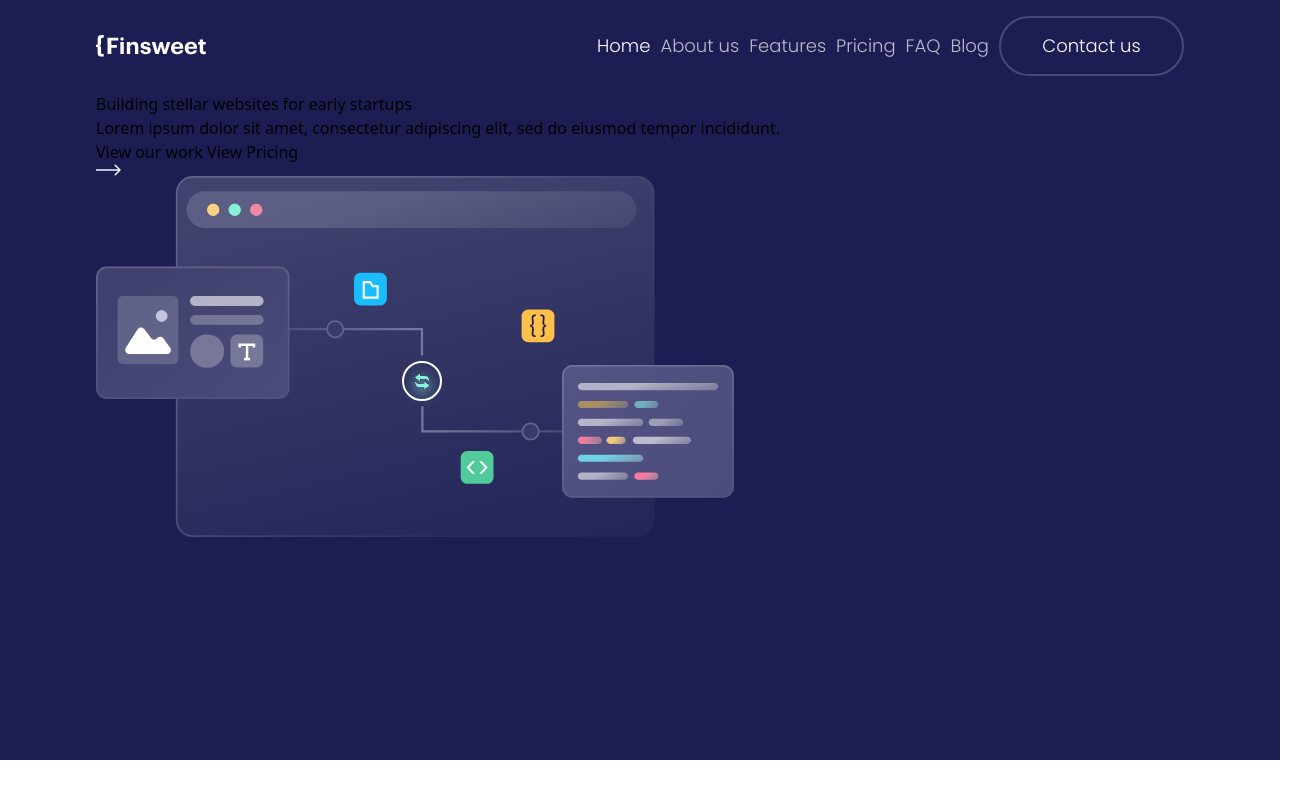
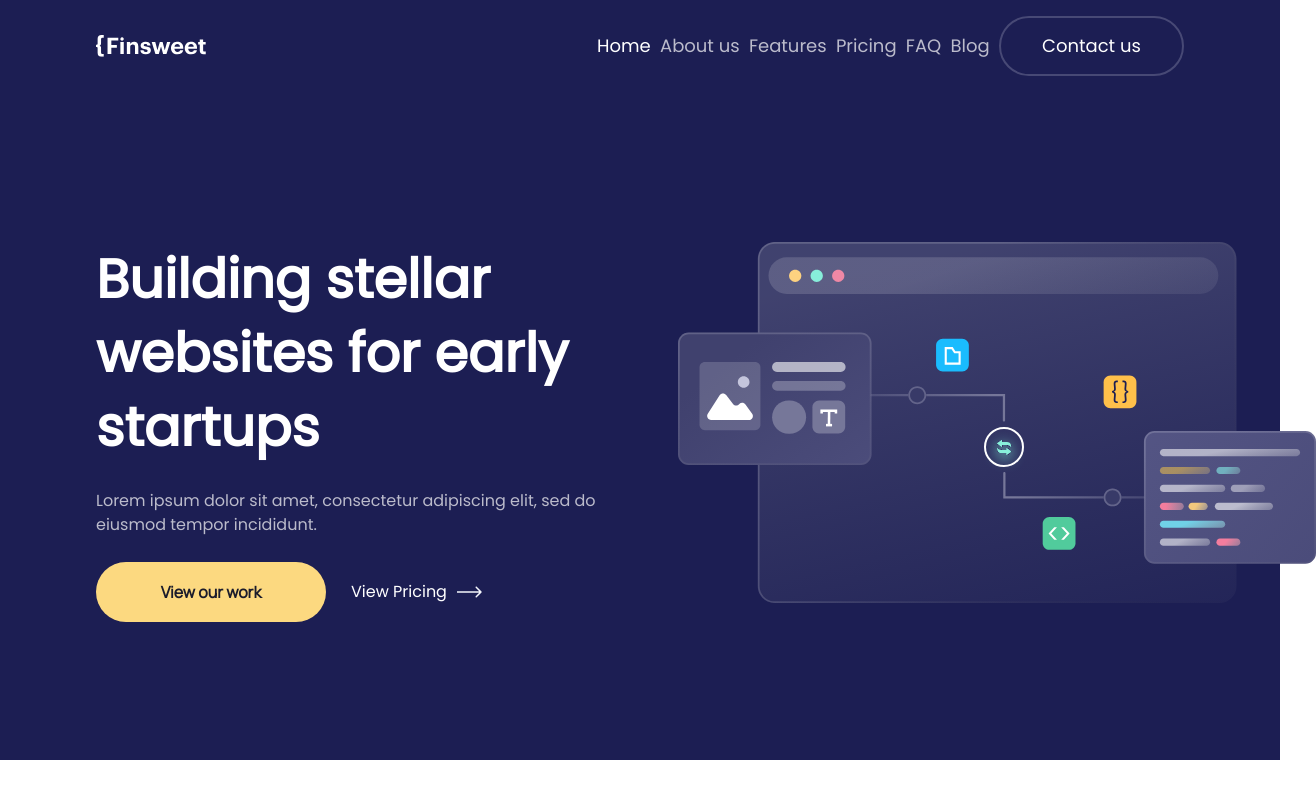
Before and after one commit to itsisan/myFinsweet, a website built with Vite: page index.html in a window 1280 px wide. Shown: the whole page, 1316 px wide, since content can reach past the window. Built offline with nearby package versions, Linux system fonts and the light colour scheme.

Commit message:
version 1.0.2

```diff
--- a/about.html
+++ b/about.html
@@ -15,12 +15,12 @@
           </div>
           <div class="header__top__right">
             <div class="header__top__nav">
-              <a href="index.html">Home</a>
+              <a href="index.html" class="header__top__nav__link">Home</a>
               <a href="about.html" class="text-[#ffffff]">About us</a>
-              <a href="features.html">Features</a>
-              <a href="pricing.html">Pricing</a>
-              <a href="FAQ.html">FAQ</a>
-              <a href="blog.html">Blog</a>
+              <a href="features.html" class="header__top__nav__link">Features</a>
+              <a href="pricing.html" class="header__top__nav__link">Pricing</a>
+              <a href="FAQ.html" class="header__top__nav__link">FAQ</a>
+              <a href="blog.html" class="header__top__nav__link">Blog</a>
               <span class="header__top__btn">
                 <a href="contact.html" class="text-[#ffffff]">Contact us</a>
               </span>
--- a/index.html
+++ b/index.html
@@ -12,33 +12,47 @@
         <div class="header__top">
           <div class="header__top__inner">
             <div class="header__top__left">
+              <a href="index.html">
                 <img src="./public/SVGs/logo.svg" alt="" />
+              </a>
             </div>
             <div class="header__top__right">
-              <div class="header__top__nav">
-                <a href="index.html" class="text-[#ffffff]">Home</a>
-                <a href="about.html">About us</a>
-                <a href="features.html">Features</a>
-                <a href="pricing.html">Pricing</a>
-                <a href="FAQ.html">FAQ</a>
-                <a href="blog.html">Blog</a>
-                <span class="header__top__btn">
-                  <a href="contact.html" class="text-[#ffffff]">Contact us</a>
-                </span>
-              </div>
+              <nav class="header__top__nav">
+                <a
+                  href="index.html"
+                  class="headr__top__nav__link text-[#ffffff]"
+                  >Home</a
+                >
+                <a href="about.html" class="header__top__nav__link">About us</a>
+                <a href="features.html" class="header__top__nav__link"
+                  >Features</a
+                >
+                <a href="pricing.html" class="header__top__nav__link"
+                  >Pricing</a
+                >
+                <a href="FAQ.html" class="header__top__nav__link">FAQ</a>
+                <a href="blog.html" class="header__top__nav__link">Blog</a>
+                <a href="contact.html" class="header__top__btn text-[#ffffff]"
+                  >Contact us</a
+                >
+              </nav>
             </div>
           </div>
         </div>
         <div class="header__bottom">
           <div class="header__bottom__left">
-            <h1>Building stellar websites for early startups</h1>
-            <p>
+            <h1 class="header__bottom__left__title">
+              Building stellar websites for early startups
+            </h1>
+            <p class="header__bottom__left__p">
               Lorem ipsum dolor sit amet, consectetur adipiscing elit, sed do
               eiusmod tempor incididunt.
             </p>
-            <span>View our work</span>
+            <div class="header__bottom__left__buttons">
+              <span class="header__bottom__primary__btn">View our work</span>
+              <span class="header__bottom__text__btn">
+                <span>View Pricing</span>
                 <span>
-              View Pricing
                   <svg
                     width="25"
                     height="12"
@@ -52,6 +66,8 @@
                     />
                   </svg>
                 </span>
+              </span>
+            </div>
           </div>
           <div class="header__bottom__right">
             <svg
--- a/public/tailwind/tailwind.css
+++ b/public/tailwind/tailwind.css
@@ -4,18 +4,28 @@
 
 /* fonts  */
 @font-face {
-  font-family: poppins;
+  font-family: poppins-light;
   src: url(../fonts/Poppins-Light.ttf);
+}
+
+@font-face {
+  font-family: poppins-regular;
+  src: url(../fonts/Poppins-Regular.ttf);
+}
+
+@font-face {
+  font-family: manrope;
+  src: url(../fonts/Manrope-Regular.ttf);
 }
 
 /* layer component classes  */
 @layer components {
   .header {
-    @apply w-full h-[760px] bg-[#1C1E53];
+    @apply w-full h-[760px] bg-[#1C1E53] font-[poppins-regular];
   }
 
   .header__top {
-    @apply w-[100%] h-[92px] bg-[#1C1E53] ;
+    @apply w-[100%] h-[92px] bg-[#1C1E53];
   }
 
   .header__top__inner {
@@ -23,11 +33,15 @@
   }
 
   .header__top__right {
-    @apply flex w-full h-[92px] text-lg flex-row-reverse place-items-center justify-between font-[poppins];
+    @apply flex w-full h-[92px] text-lg flex-row-reverse place-items-center justify-between font-[500];
   }
 
   .header__top__nav {
-    @apply w-[60%] flex items-center justify-between text-[#BBBBCB];
+    @apply w-[60%] flex items-center justify-between  text-[#BBBBCB];
+  }
+
+  .header__top__nav__link {
+    @apply hover:text-[#ffffff] transition;
   }
 
   .header__top__btn {
@@ -35,10 +49,30 @@
   }
 
   .header__bottom {
-    @apply w-[85%] mx-auto;
+    @apply flex justify-between w-[85%] mx-auto mt-[150px];
   }
 
-  /* .header__bottom__right {
-    @apply w-[100%];
-  } */
+  .header__bottom__left {
+    @apply flex flex-col gap-[25px];
+  }
+
+  .header__bottom__left__title {
+    @apply w-[582px] text-[#ffffff] text-[54px] font-[600] leading-[74px];
+  }
+
+  .header__bottom__left__p {
+    @apply w-[500px] text-[#BBBBCB];
+  }
+
+  .header__bottom__left__buttons {
+    @apply w-full gap-[25px] flex items-center;
+  }
+
+  .header__bottom__primary__btn {
+    @apply w-[230px] h-[60px] bg-[#FCD980] rounded-[41px] font-[manrope] text-center leading-[60px] text-[16px] text-[#1B1C2B] font-[600];
+  }
+
+  .header__bottom__text__btn {
+    @apply flex items-center gap-[10px] text-[#ffffff] text-[16px];
+  }
 }
```
Also changed, not shown: blog.html (line endings or trailing spaces), public/css/main.css, public/fonts/Manrope-Regular.ttf (added), public/fonts/Poppins-Regular.ttf (added). Lines whose indentation alone changed are shown as unchanged.
